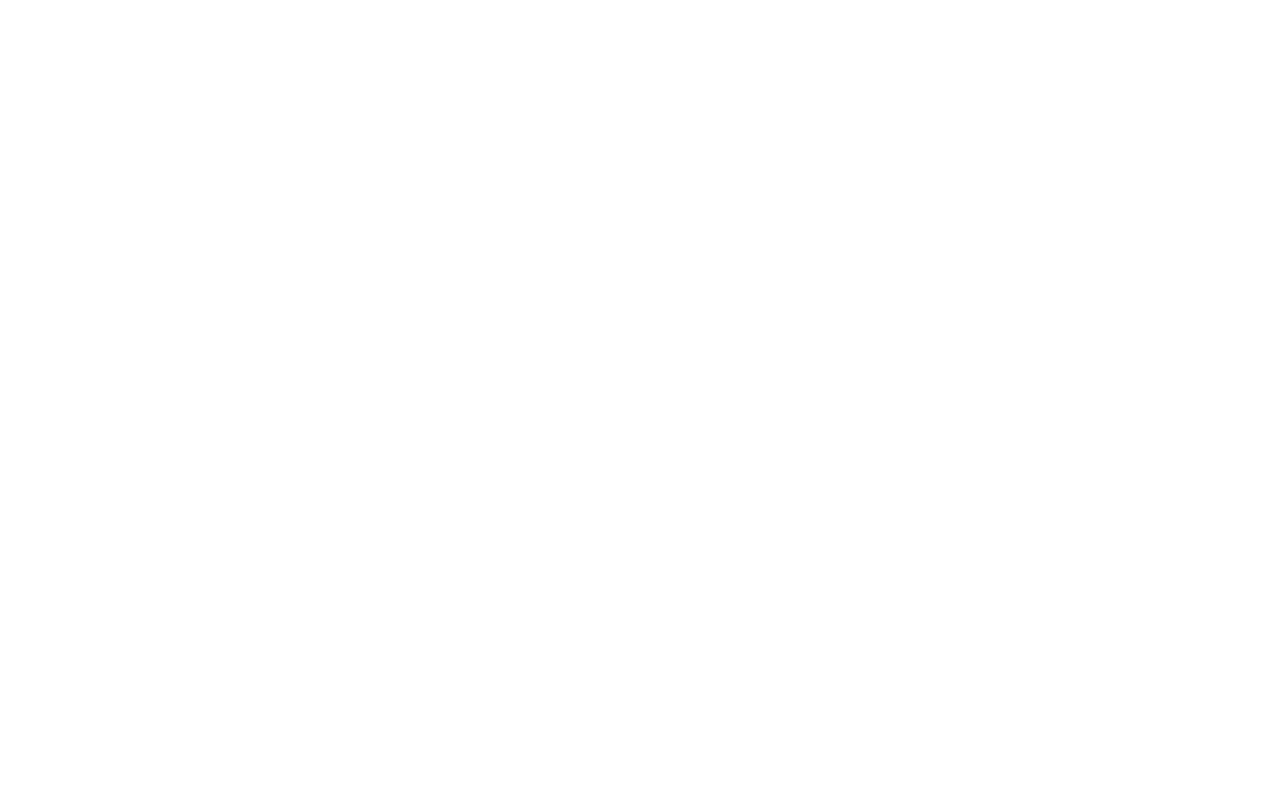
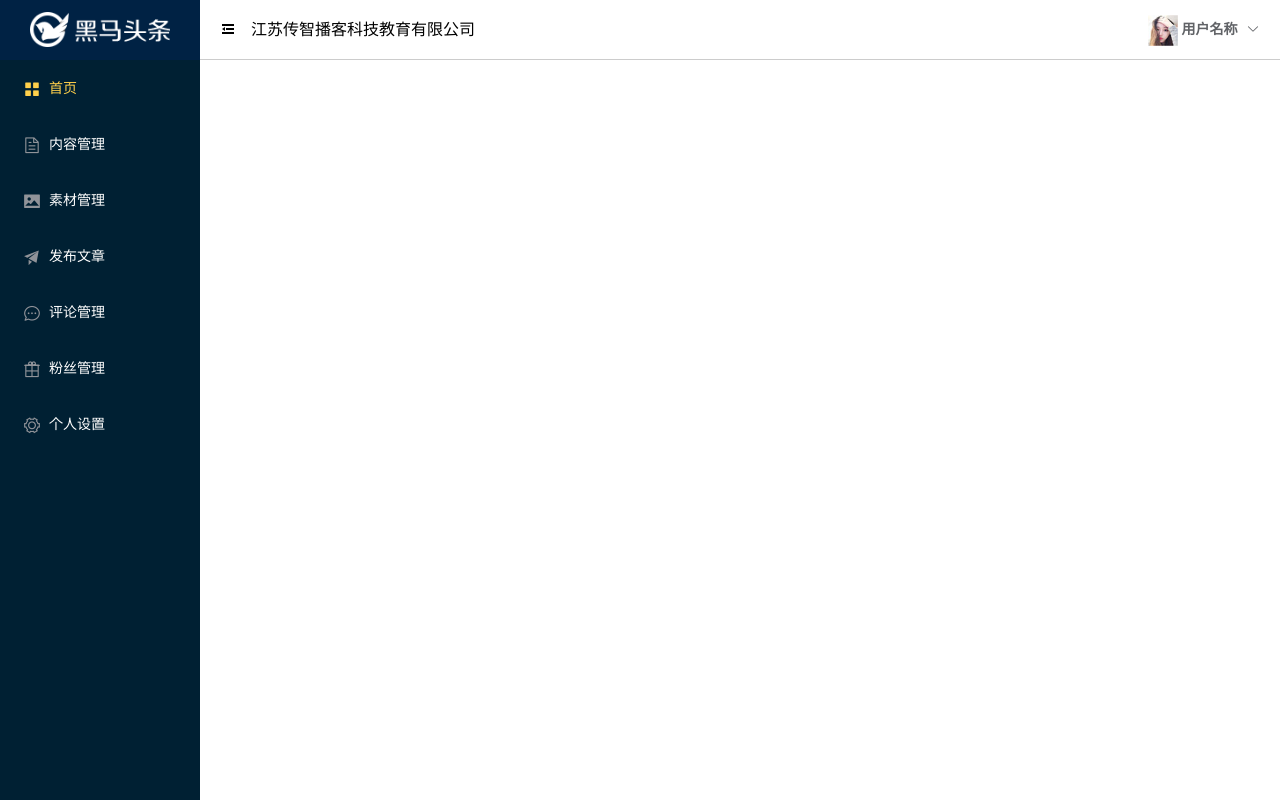
Before and after one commit to CuiHcheng/77hmtoutiao, a Vue app: page / in a window 1280 px wide. Built offline with nearby package versions, Linux system fonts and the light colour scheme.

Commit message:
页面大布局和欢迎页面完成

```diff
--- /dev/null
+++ b/src/views/home/index.vue
@@ -0,0 +1,133 @@
+<template>
+  <div class="container">
+    <!-- 容器 -->
+    <el-container class="wrapper">
+      <!-- 侧边栏导航 -->
+      <el-aside :width="isCollapse?'64px':'200px'">
+        <div class="logo" :class="{miniLogo:isCollapse}"></div>
+        <!-- default-active 默认激活的菜单项-->
+        <el-menu
+          :collapse="isCollapse"
+          :collapse-transition="false"
+          default-active="1"
+          background-color="#002033"
+          text-color="#fff"
+          active-text-color="#ffd04b"
+        >
+          <el-menu-item index="1">
+            <i class="el-icon-menu"></i>
+            <span slot="title">首页</span>
+          </el-menu-item>
+          <el-menu-item index="2">
+            <i class="el-icon-document"></i>
+            <span slot="title">内容管理</span>
+          </el-menu-item>
+          <el-menu-item index="3">
+            <i class="el-icon-picture"></i>
+            <span slot="title">素材管理</span>
+          </el-menu-item>
+          <el-menu-item index="4">
+            <i class="el-icon-s-promotion"></i>
+            <span slot="title">发布文章</span>
+          </el-menu-item>
+          <el-menu-item index="5">
+            <i class="el-icon-chat-dot-round"></i>
+            <span slot="title">评论管理</span>
+          </el-menu-item>
+          <el-menu-item index="6">
+            <i class="el-icon-present"></i>
+            <span slot="title">粉丝管理</span>
+          </el-menu-item>
+          <el-menu-item index="7">
+            <i class="el-icon-setting"></i>
+            <span slot="title">个人设置</span>
+          </el-menu-item>
+        </el-menu>
+      </el-aside>
+      <el-container>
+        <!-- 头部 -->
+        <el-header>
+          <span class="el-icon-s-fold" @click="toggleMenu()"></span>
+          <span class="text">江苏传智播客科技教育有限公司</span>
+          <el-dropdown class="my-dropdown">
+            <span class="el-dropdown-link">
+              <img src="../../assets/images/avatar.jpg" alt />
+              用户名称
+              <i class="el-icon-arrow-down el-icon--right"></i>
+            </span>
+            <el-dropdown-menu slot="dropdown">
+              <el-dropdown-item>个人设置</el-dropdown-item>
+              <el-dropdown-item>退出登录</el-dropdown-item>
+            </el-dropdown-menu>
+          </el-dropdown>
+        </el-header>
+        <!-- 主体 -->
+        <el-main>
+          <!-- 二级路由的出口。显示组件位置 -->
+          <router-view></router-view>
+        </el-main>
+      </el-container>
+    </el-container>
+  </div>
+</template>
+
+<script>
+export default {
+  data () {
+    return {
+      isCollapse: false
+    }
+  },
+  methods: {
+    toggleMenu () {
+      // 切换侧边栏展开与收起。默认展开
+      this.isCollapse = !this.isCollapse
+    }
+  }
+}
+</script>
+
+<style scoped lang='less'>
+//标签的名称就是解析后标签的类名
+.wrapper {
+  width: 100%;
+  height: 100%;
+  position: absolute;
+  left: 0;
+  top: 0;
+  .el-aside {
+    background-color: #002033;
+  }
+  .el-header {
+    border-bottom: 1px solid #ccc;
+    line-height: 60px;
+    vertical-align: middle;
+    .text {
+      padding-left: 15px;
+    }
+  }
+}
+.my-dropdown {
+  float: right;
+  img {
+    width: 30px;
+    vertical-align: middle;
+  }
+  .el-dropdown-link {
+    font-weight: 700;
+  }
+}
+.logo {
+  width: 100%;
+  height: 60px;
+  background: #002244 url(../../assets/images/logo_admin.png) no-repeat center /
+    140px auto;
+}
+.miniLogo {
+  background-image: url(../../assets/images/logo_admin_01.png);
+  background-size: 35px;
+}
+.el-menu {
+  border: none;
+}
+</style>
--- /dev/null
+++ b/src/views/welcome/index.vue
@@ -0,0 +1,11 @@
+<template>
+  <div class="container" style="text-align: center">
+      <img src="../../assets/images/welcome.jpg" alt="">
+  </div>
+</template>
+<script>
+export default {}
+</script>
+<style scoped lang="less">
+
+</style>
```
Also changed, not shown: src/router/index.js (+13 -1 lines).
